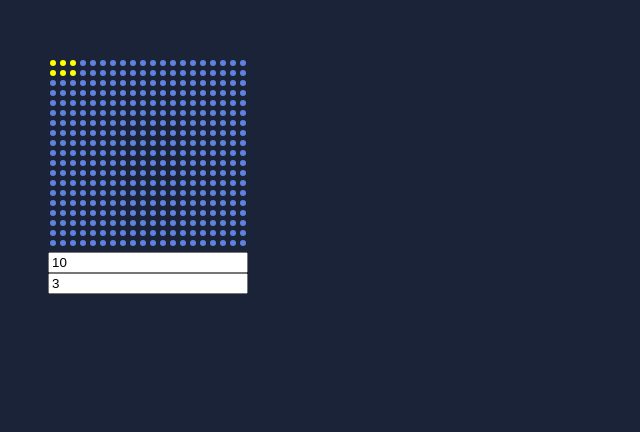
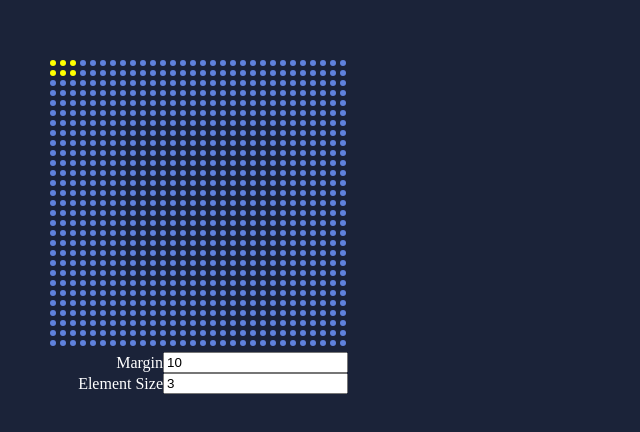
Before and after one commit to Pourghannad/dopdots, a plain HTML site: page index.html in a window 1280 px wide. Shown: the whole page, without its empty margins (0-640 px from the left). Drawn offline with Linux system fonts and the light colour scheme.

Commit message:
change inputs style

```diff
--- a/index.html
+++ b/index.html
@@ -17,11 +17,17 @@
       }
       main {
         padding: 1em;
-        max-width: 200px;
+        max-width: 300px;
       }
       .inputs {
         display: flex;
         flex-direction: column;
+      }
+      .inputs div {
+        display: flex;
+        align-items: center;
+        justify-content: end;
+        color: #fff;
       }
     </style>
   </head>
@@ -29,8 +35,8 @@
     <main>
       <div class="canvas-wrapper">
         <canvas
-          width="200px"
-          height="200px"
+          width="300px"
+          height="300px"
           data-margin="10"
           data-type="grid"
           data-elementsize="3"
@@ -41,8 +47,12 @@
         ></canvas>
       </div>
       <div class="inputs">
-        <input class="margin-input" placeholder="margin" value="10" type="number" />
-        <input class="element-size-input" placeholder="element size" value="3" type="number" />
+        <div>
+          <label>Margin</label><input class="margin-input" placeholder="margin" value="10" type="number" />
+        </div>
+        <div>
+          <label>Element Size</label><input class="element-size-input" placeholder="element size" value="3" type="number" />
+        </div>
       </div>
     </main>
     <script src="index.js" defer></script>
```
